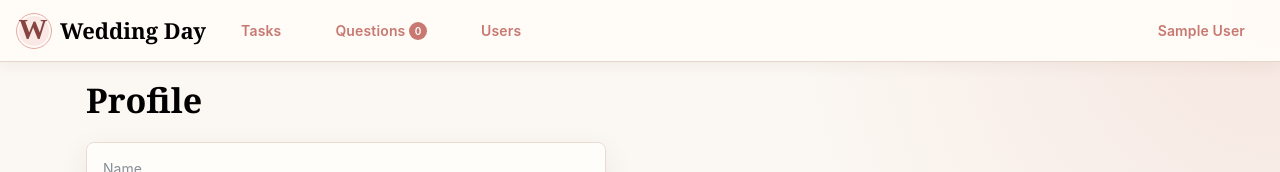
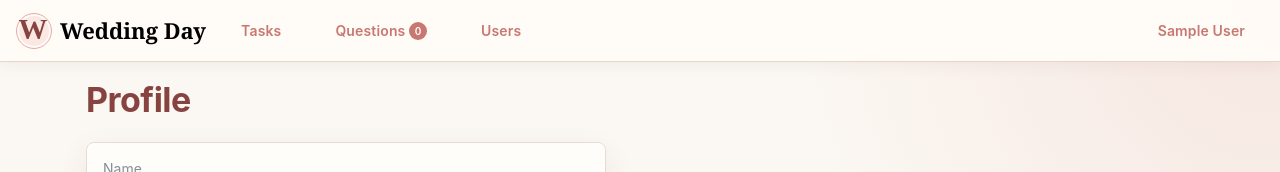
Before and after one commit to smaruvada/wedding-day, a React (Vite) app in the folder client/: page /profile in a window 1280 px wide. Shown: the top 172 px of the page. Built offline with nearby package versions, Linux system fonts and the light colour scheme; no server answers; sample sign-in values are in the browser's storage.

Commit message:
Modified heading style

```diff
--- a/client/src/pages/AdminUsersPage.tsx
+++ b/client/src/pages/AdminUsersPage.tsx
@@ -50,7 +50,7 @@ export function AdminUsersPage() {
   if (query.error) return <Layout><ErrorBox error={query.error} /></Layout>;
   const users = query.data?.users ?? [];
   return <Layout>
-    <Group justify="space-between" mb="lg"><Title>Users</Title><Button onClick={() => setEditing(null)}>+</Button></Group>
+    <Group justify="space-between" mb="lg"><Title className="list-page-heading">Users</Title><Button onClick={() => setEditing(null)}>+</Button></Group>
     <Text size="sm" c="dimmed" mb="md">Manage every user account and its attributes. Passwords are never displayed; set a new one to reset it.</Text>
     <Table.ScrollContainer minWidth={820} type="native">
       <Table striped highlightOnHover withTableBorder>
--- a/client/src/pages/ProfilePage.tsx
+++ b/client/src/pages/ProfilePage.tsx
@@ -39,7 +39,7 @@ export function ProfilePage() {
   };
   return (
     <Layout>
-      <Title mb="lg">Profile</Title>
+      <Title className="list-page-heading" mb="lg">Profile</Title>
       <Card withBorder maw={520}>
         <Stack gap="sm">
           {editingName ? (
--- a/client/src/pages/QuestionsPage.tsx
+++ b/client/src/pages/QuestionsPage.tsx
@@ -129,7 +129,7 @@ export function QuestionsPage() {
   return (
     <Layout>
       <Group justify="space-between" mb="lg">
-        <Title>{isHost ? "All Questions" : "My Questions"}</Title>
+        <Title className="list-page-heading">{isHost ? "All Questions" : "My Questions"}</Title>
         {user.role === "member" && (
           <Button onClick={() => setOpen(true)}>Ask host</Button>
         )}
--- a/client/src/pages/TaskListPage.tsx
+++ b/client/src/pages/TaskListPage.tsx
@@ -169,7 +169,7 @@ export function TaskListPage({ host = false }: { host?: boolean }) {
 
   return <Layout>
     <Group justify="space-between" mb="lg">
-      <Title>{host ? "All Tasks" : "My Tasks"}</Title>
+      <Title className="list-page-heading">{host ? "All Tasks" : "My Tasks"}</Title>
       {host && <Group gap="xs"><Button variant="light" onClick={() => setFiltersOpen((current) => !current)} aria-expanded={filtersOpen}>Filters</Button>{taskCreationMenu()}</Group>}
     </Group>
     {host && filtersOpen && <Group mb="md">
--- a/client/src/wedding.css
+++ b/client/src/wedding.css
@@ -45,6 +45,14 @@ body {
 .mantine-Badge-root {
   font-weight: 600;
   letter-spacing: 0.03em;
+}
+
+/* List-view headings use the app's muted rose accent instead of the serif display style. */
+.list-page-heading {
+  color: #87433f;
+  font-family: Inter, ui-sans-serif, system-ui, sans-serif;
+  font-weight: 650;
+  letter-spacing: -0.015em;
 }
 
 .urgency-badge-button {
```
